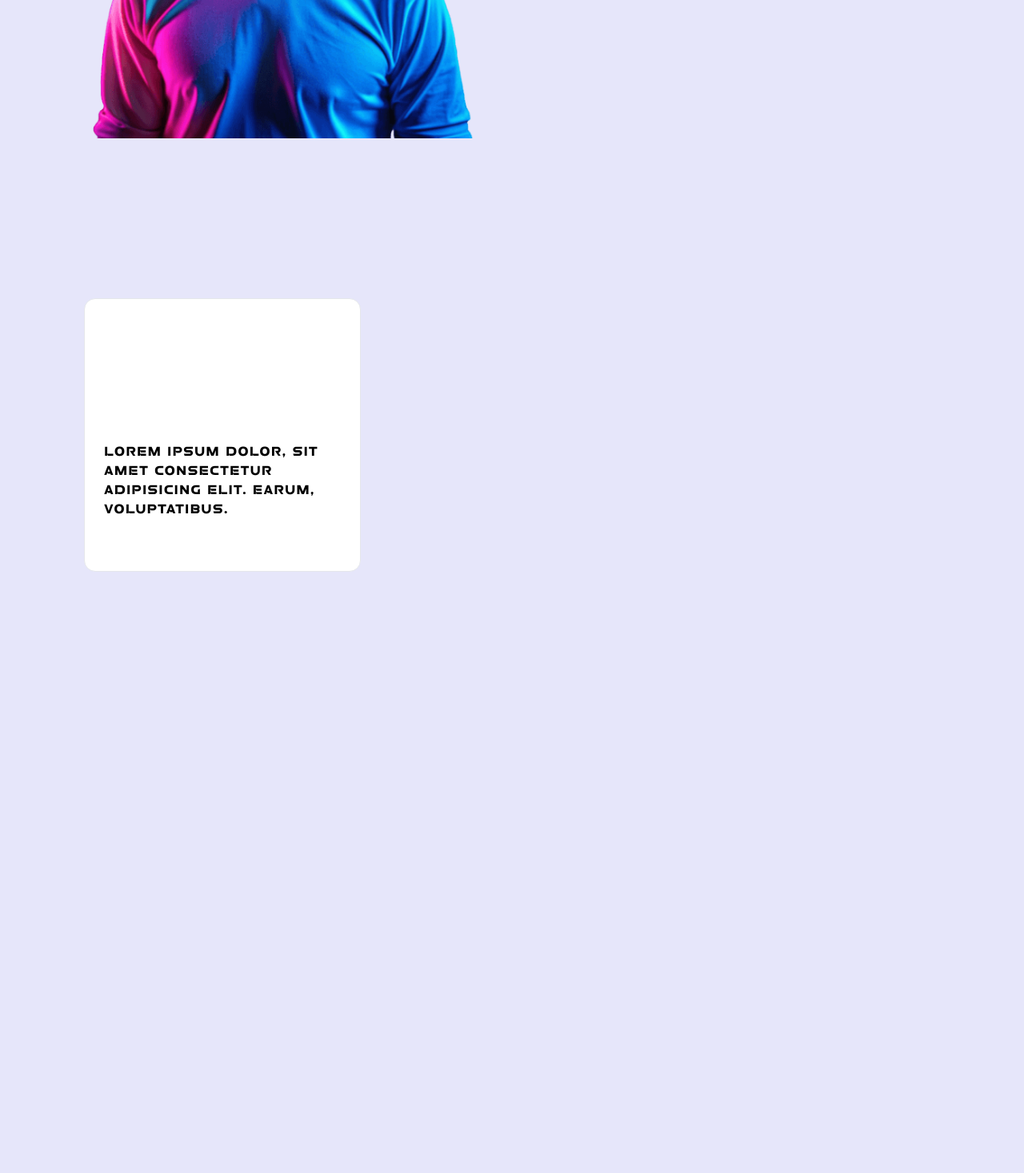
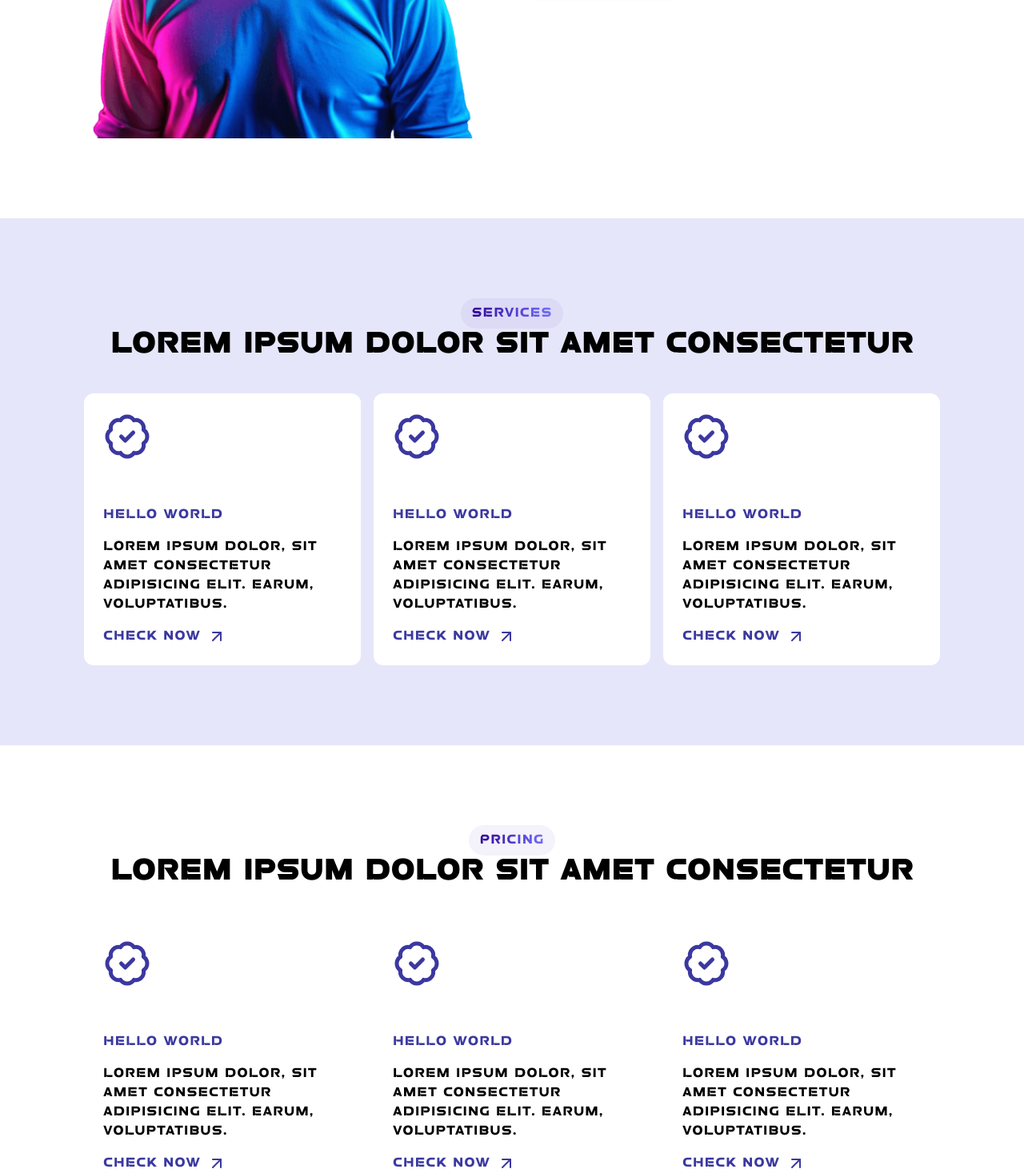
Before and after one commit to Salman6432/landing-template, a React (Vite) app: page / in a window 1280 px wide. Shown: the part 1330-2797 px from the top of the page at 80% size. Before the commit the page ends 2145 px from the top, so only its background shows below. Built offline with nearby package versions, Linux system fonts and the light colour scheme.

Commit message:
ui changes

```diff
--- a/src/App.css
+++ b/src/App.css
@@ -195,3 +195,51 @@ button:hover:after {
   transform: translateX(-50%) scale(1) skewX(50deg);
   transition: 0.5s;
 }
+.section-title-bage{
+  display: inline-block;
+  padding: 7px 14px;
+  border-radius: 50px;
+  background: rgba(46, 7, 151, 0.05);
+  margin: 0 auto;
+}
+.section-title-bage span{
+  margin: 0;
+  border-radius: 50px;
+  font-size: 16px;
+  line-height: 14px;
+  text-transform: uppercase;
+  background: linear-gradient(90deg, #2E0797 0%, #726EFC 100%);
+  background-clip: text;
+  -webkit-background-clip: text;
+  -webkit-text-fill-color: transparent;
+}
+.gradiant-hover-card > div{
+  position: relative;
+  z-index: 5;
+}
+.gradiant-hover-card{
+  background-color: white;
+  border-radius: 12px;
+  position: relative;
+  overflow: hidden;
+}
+.gradiant-hover-card::before{
+  width: 100%;
+  height: 100%;
+  content: '';
+  position: absolute;
+  top: 0;
+  left: 0;
+  z-index: 4;
+  background: linear-gradient(90deg, #2E0797 0%, #726EFC 100%);
+  transform: translateX(-101%);
+  transition: all .3s ease-in-out;
+}
+.gradiant-hover-card:hover::before{
+  transform: translateX(0);
+}
+.gradiant-hover-card:hover p,.gradiant-hover-card:hover h4,
+.gradiant-hover-card:hover a,
+.gradiant-hover-card:hover .icon{
+  color: #fff !important;
+}
--- a/src/pages/Home.jsx
+++ b/src/pages/Home.jsx
@@ -21,13 +21,14 @@ const Home = () => {
       </section>
 
       {/* About Us */}
-      <section className='py-[100px]'>
+      <section className='py-[100px] bg-white'>
         <div className="custom-container">
             <div className="grid grid-cols-2 gap-10 items-center">
                 <div>
                     <img src="/assets/imgs/hero-img.png" className='w-full h-full max-w-[500px] mr-auto' alt="" />
                 </div>
                 <div>
+                    <div className="section-title-bage"><span>About Us</span></div>
                     <h2 className='mb-4'>About Us</h2>
                     <p className='mb-4'>Lorem ipsum dolor sit amet consectetur, adipisicing elit. Iste minus quibusdam ipsa illo quisquam quo magni minima libero doloremque dolores.</p>
                     <Button variant='default' className="p-6 text-md relative z-0 overflow-hidden">Get Started</Button>
@@ -39,14 +40,83 @@ const Home = () => {
       {/* Cards */}
       <section className='my-[100px]'>
         <div className="custom-container">
+          <div className='flex flex-col justify-center items-center text-center mb-10'>
+            <div className="section-title-bage"><span>Services</span></div>
+            <h2>Lorem ipsum dolor sit amet consectetur</h2>
+          </div>
             <div className="grid grid-cols-3 gap-4 items-center">
-                <div className="card border border-gray-200 p-6 flex flex-col gap-4 bg-white rounded-xl">
-                    <BadgeCheck size={60} className='mb-[40px]'/>
-                    <h4>hello world</h4>
-                    <p>Lorem ipsum dolor, sit amet consectetur adipisicing elit. Earum, voluptatibus.</p>
-                    <a href="" className='flex gap-2 items-center'>Check Now <ArrowUpRight/></a>
+                <div className="gradiant-hover-card">
+                  <div className="card p-6 flex flex-col gap-4">
+                      <div className="icon text-primary">
+                        <BadgeCheck size={60} className='mb-[40px]'/>
+                      </div>
+                      <h4 className='text-primary'>hello world</h4>
+                      <p>Lorem ipsum dolor, sit amet consectetur adipisicing elit. Earum, voluptatibus.</p>
+                      <a href="" className='flex gap-2 items-center text-primary'>Check Now <ArrowUpRight/></a>
+                  </div>
                 </div>
+                <div className="gradiant-hover-card">
+                  <div className="card p-6 flex flex-col gap-4">
+                      <div className="icon text-primary">
+                        <BadgeCheck size={60} className='mb-[40px]'/>
+                      </div>
+                      <h4 className='text-primary'>hello world</h4>
+                      <p>Lorem ipsum dolor, sit amet consectetur adipisicing elit. Earum, voluptatibus.</p>
+                      <a href="" className='flex gap-2 items-center text-primary'>Check Now <ArrowUpRight/></a>
+                  </div>
+                </div>
+                <div className="gradiant-hover-card">
+                  <div className="card p-6 flex flex-col gap-4">
+                      <div className="icon text-primary">
+                        <BadgeCheck size={60} className='mb-[40px]'/>
+                      </div>
+                      <h4 className='text-primary'>hello world</h4>
+                      <p>Lorem ipsum dolor, sit amet consectetur adipisicing elit. Earum, voluptatibus.</p>
+                      <a href="" className='flex gap-2 items-center text-primary'>Check Now <ArrowUpRight/></a>
+                  </div>
+                </div>
+            </div>
+        </div>
+      </section>
 
+      {/* pricing */}
+      <section className='py-[100px] bg-white'>
+        <div className="custom-container">
+          <div className='flex flex-col justify-center items-center text-center mb-10'>
+            <div className="section-title-bage"><span>Pricing</span></div>
+            <h2>Lorem ipsum dolor sit amet consectetur</h2>
+          </div>
+            <div className="grid grid-cols-3 gap-4 items-center">
+                <div className="gradiant-hover-card">
+                  <div className="card p-6 flex flex-col gap-4">
+                      <div className="icon text-primary">
+                        <BadgeCheck size={60} className='mb-[40px]'/>
+                      </div>
+                      <h4 className='text-primary'>hello world</h4>
+                      <p>Lorem ipsum dolor, sit amet consectetur adipisicing elit. Earum, voluptatibus.</p>
+                      <a href="" className='flex gap-2 items-center text-primary'>Check Now <ArrowUpRight/></a>
+                  </div>
+                </div>
+                <div className="gradiant-hover-card">
+                  <div className="card p-6 flex flex-col gap-4">
+                      <div className="icon text-primary">
+                        <BadgeCheck size={60} className='mb-[40px]'/>
+                      </div>
+                      <h4 className='text-primary'>hello world</h4>
+                      <p>Lorem ipsum dolor, sit amet consectetur adipisicing elit. Earum, voluptatibus.</p>
+                      <a href="" className='flex gap-2 items-center text-primary'>Check Now <ArrowUpRight/></a>
+                  </div>
+                </div>
+                <div className="gradiant-hover-card">
+                  <div className="card p-6 flex flex-col gap-4">
+                      <div className="icon text-primary">
+                        <BadgeCheck size={60} className='mb-[40px]'/>
+                      </div>
+                      <h4 className='text-primary'>hello world</h4>
+                      <p>Lorem ipsum dolor, sit amet consectetur adipisicing elit. Earum, voluptatibus.</p>
+                      <a href="" className='flex gap-2 items-center text-primary'>Check Now <ArrowUpRight/></a>
+                  </div>
+                </div>
             </div>
         </div>
       </section>
```
